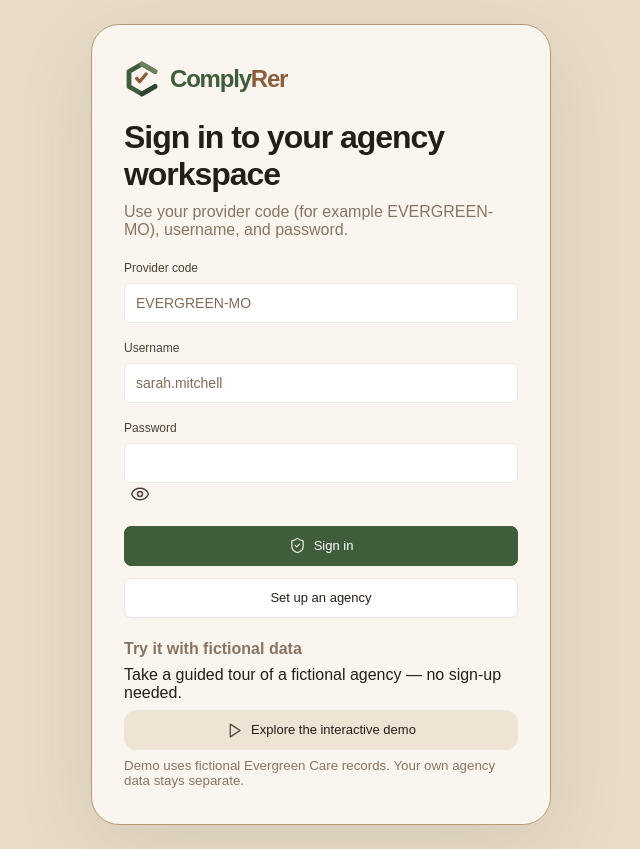
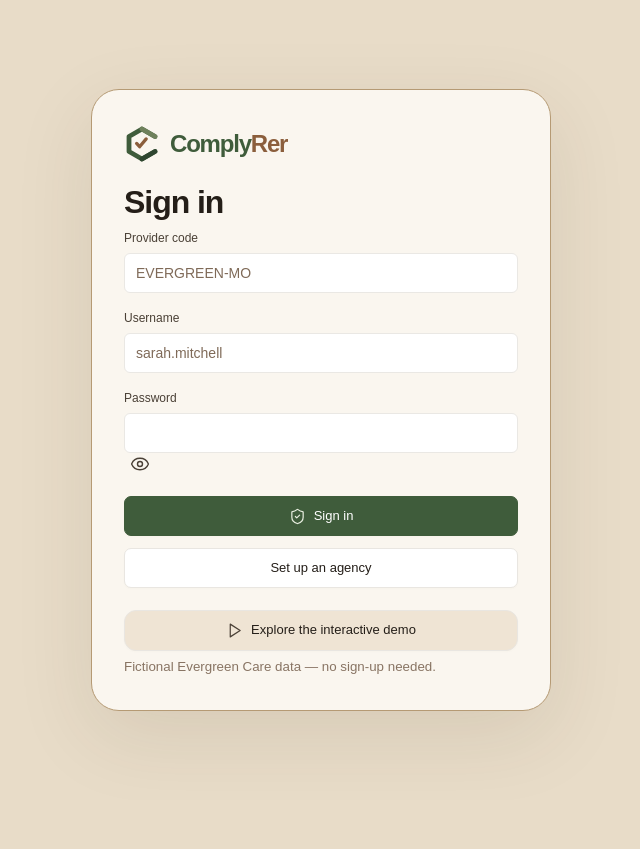
Before and after one commit to jabbeycodes/Complyra, a React (Vite) app: page / in a window 1280 px wide. Shown: the whole page, without its empty margins (319-959 px from the left). After the commit the page ends 800 px from the top, so only its background shows below. Built offline with nearby package versions, Linux system fonts and the light colour scheme; no server answers.

Commit message:
Login page copy trim: remove instructional text

```diff
--- a/src/auth/LoginScreen.tsx
+++ b/src/auth/LoginScreen.tsx
@@ -14,7 +14,7 @@ export default function LoginScreen({
   onSetup?: () => void;
   prefill?: CreateAgencyResult | null;
 }) {
-  const { signIn, usingHostedBackend } = useData();
+  const { signIn } = useData();
   const [agencyCode, setAgencyCode] = useState(
     prefill?.agencyCode ?? DEMO_AGENCY_CODE,
   );
@@ -49,12 +49,7 @@ export default function LoginScreen({
         <div className="login-brand">
           <ComplyRerWordmark size={36} />
         </div>
-        <h1>Sign in to your agency workspace</h1>
-        <p>
-          {usingHostedBackend
-            ? "Use your provider code (for example EVERGREEN-MO), username, and password."
-            : "Local Evergreen demo is available. Hosted agencies use the same provider-code + username sign-in."}
-        </p>
+        <h1>Sign in</h1>
         <form
           onSubmit={async (e) => {
             e.preventDefault();
@@ -130,10 +125,6 @@ export default function LoginScreen({
           </button>
         )}
         <div className="login-demo">
-          <strong>Try it with fictional data</strong>
-          <p className="login-demo-copy">
-            Take a guided tour of a fictional agency — no sign-up needed.
-          </p>
           <button
             type="button"
             className="button full"
@@ -143,10 +134,7 @@ export default function LoginScreen({
             <Play size={17} aria-hidden="true" />{" "}
             {demoBusy ? "Loading demo…" : "Explore the interactive demo"}
           </button>
-          <small>
-            Demo uses fictional Evergreen Care records. Your own agency data
-            stays separate.
-          </small>
+          <small>Fictional Evergreen Care data — no sign-up needed.</small>
         </div>
       </div>
     </div>
```
